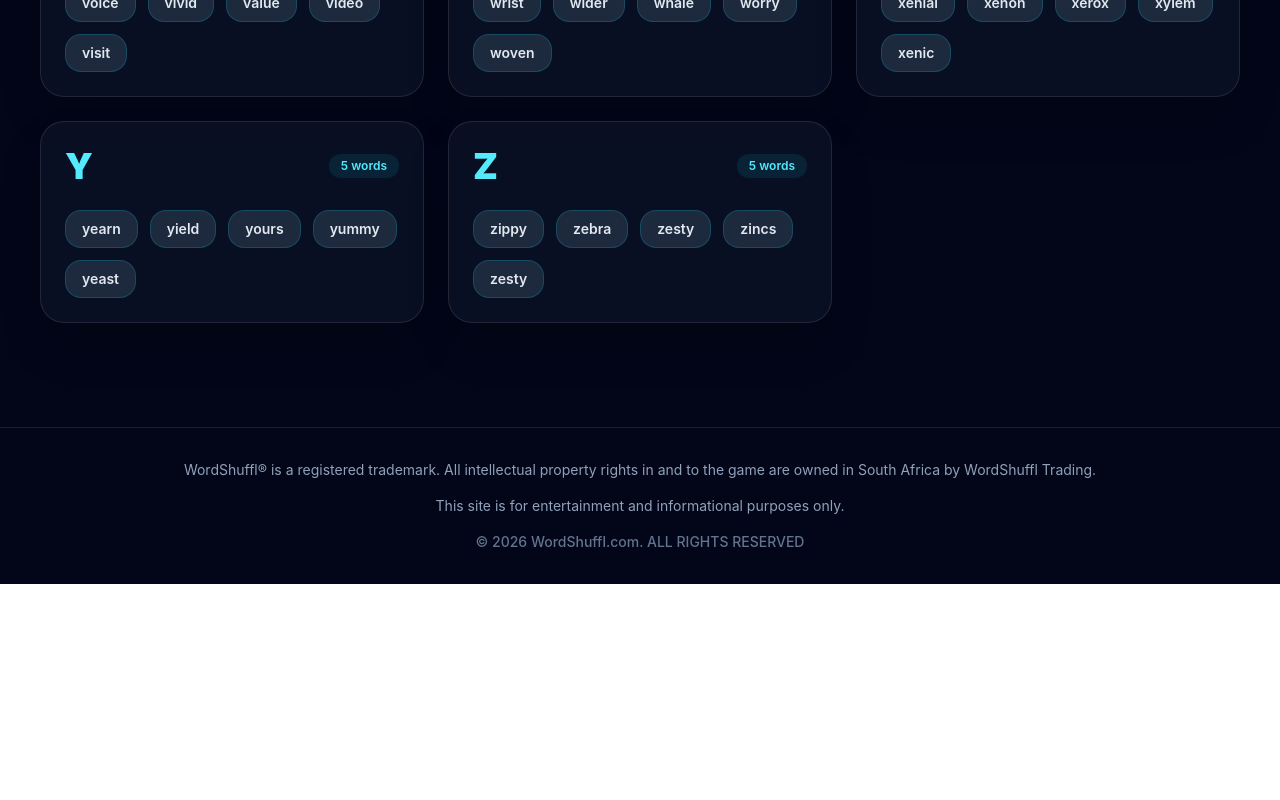
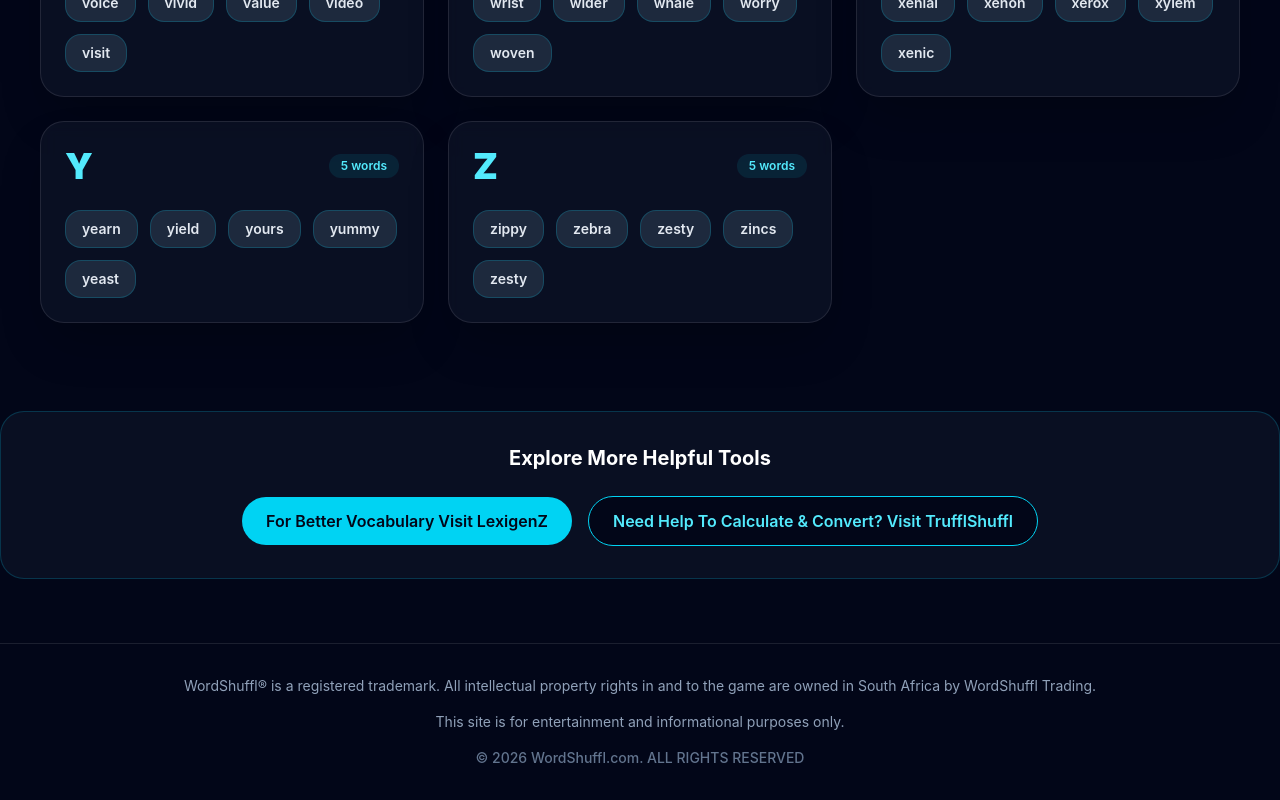
Before and after one commit to Rgenneker/word-unscrambler, a React (Vite) app: page /5-letter-words in a window 1280 px wide. Shown: the part 2064-2864 px from the top of the page. Before the commit the page ends 2648 px from the top, so only its background shows below. Built offline with nearby package versions, Linux system fonts and the light colour scheme; what an-array-of-english-words would draw is missing.

Commit message:
Add LexigenZ and TrufflShuffl partner links

```diff
--- /dev/null
+++ b/src/components/PartnerLinks.jsx
@@ -0,0 +1,29 @@
+export default function PartnerLinks() {
+  return (
+    <div className="mt-12 rounded-3xl border border-cyan-400/20 bg-slate-900/60 p-8 text-center">
+      <h3 className="mb-6 text-xl font-bold text-white">
+        Explore More Helpful Tools
+      </h3>
+
+      <div className="flex flex-col items-center justify-center gap-4 md:flex-row">
+        <a
+          href="https://lexigenz.com"
+          target="_blank"
+          rel="noopener noreferrer"
+          className="rounded-full bg-cyan-400 px-6 py-3 font-semibold text-slate-950 transition hover:scale-105 hover:bg-cyan-300"
+        >
+          For Better Vocabulary Visit LexigenZ
+        </a>
+
+        <a
+          href="https://trufflshuffl.com"
+          target="_blank"
+          rel="noopener noreferrer"
+          className="rounded-full border border-cyan-400 bg-slate-950 px-6 py-3 font-semibold text-cyan-300 transition hover:scale-105 hover:bg-cyan-400/10"
+        >
+          Need Help To Calculate & Convert? Visit TrufflShuffl
+        </a>
+      </div>
+    </div>
+  );
+}
--- a/src/pages/FiveLetterWords.jsx
+++ b/src/pages/FiveLetterWords.jsx
@@ -1,3 +1,4 @@
+import PartnerLinks from "../components/PartnerLinks";
 import { useState } from "react";
 import Footer from "../components/Footer";
 
@@ -117,6 +118,7 @@ export default function FiveLetterWords() {
 
         </div>
       </div>
+      <PartnerLinks />
       <Footer />
     </main>
   );
--- a/src/pages/LetterCombination.jsx
+++ b/src/pages/LetterCombination.jsx
@@ -1,3 +1,4 @@
+import PartnerLinks from "../components/PartnerLinks";
 import { useMemo, useState } from "react";
 import englishWords from "an-array-of-english-words";
 import Footer from "../components/Footer";
@@ -87,6 +88,7 @@ export default function LetterCombination() {
           </div>
         </div>
       </div>
+      <PartnerLinks />
       <Footer />
     </main>
   );
--- a/src/pages/WordLength.jsx
+++ b/src/pages/WordLength.jsx
@@ -1,3 +1,4 @@
+import PartnerLinks from "../components/PartnerLinks";
 import { useMemo, useState } from "react";
 import englishWords from "an-array-of-english-words";
 import Footer from "../components/Footer";
@@ -66,6 +67,7 @@ export default function WordLength() {
           </div>
         </div>
       </div>
+      <PartnerLinks />
       <Footer />
     </main>
   );
--- a/src/pages/WordsEndingWith.jsx
+++ b/src/pages/WordsEndingWith.jsx
@@ -1,3 +1,4 @@
+import PartnerLinks from "../components/PartnerLinks";
 import { useMemo, useState } from "react";
 import englishWords from "an-array-of-english-words";
 import Footer from "../components/Footer";
@@ -106,6 +107,7 @@ export default function WordsEndingWith() {
           </div>
         </div>
       </div>
+      <PartnerLinks />
       <Footer />
     </main>
   );
--- a/src/pages/WordsEndingWithing.jsx
+++ b/src/pages/WordsEndingWithing.jsx
@@ -1,3 +1,4 @@
+import PartnerLinks from "../components/PartnerLinks";
 import { useMemo, useState } from "react";
 import englishWords from "an-array-of-english-words";
 import Footer from "../components/Footer";
@@ -114,6 +115,7 @@ export default function WordsEndingWithing() {
           </div>
         </div>
       </div>
+      <PartnerLinks />
       <Footer />
     </main>
   );
--- a/src/pages/WordsStartingWith.jsx
+++ b/src/pages/WordsStartingWith.jsx
@@ -1,3 +1,4 @@
+import PartnerLinks from "../components/PartnerLinks";
 import { useMemo, useState } from "react";
 import englishWords from "an-array-of-english-words";
 import Footer from "../components/Footer";
@@ -105,6 +106,7 @@ export default function WordsStartingWith() {
           </div>
         </div>
       </div>
+      <PartnerLinks />
       <Footer />
     </main>
   );
--- a/src/pages/WordsStartingWitha.jsx
+++ b/src/pages/WordsStartingWitha.jsx
@@ -1,3 +1,4 @@
+import PartnerLinks from "../components/PartnerLinks";
 import { useMemo, useState } from "react";
 import englishWords from "an-array-of-english-words";
 import Footer from "../components/Footer";
@@ -105,6 +106,7 @@ export default function WordsStartingWithA() {
           </div>
         </div>
       </div>
+      <PartnerLinks />
       <Footer />
     </main>
   );
```
